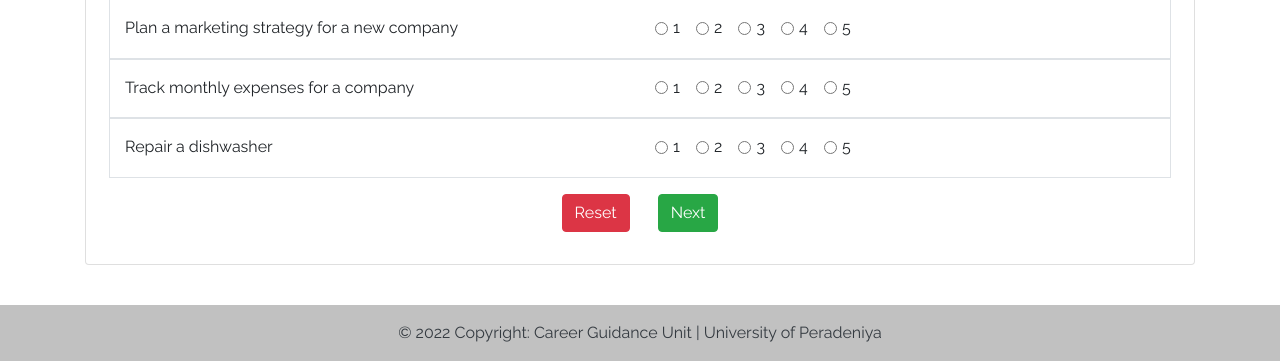
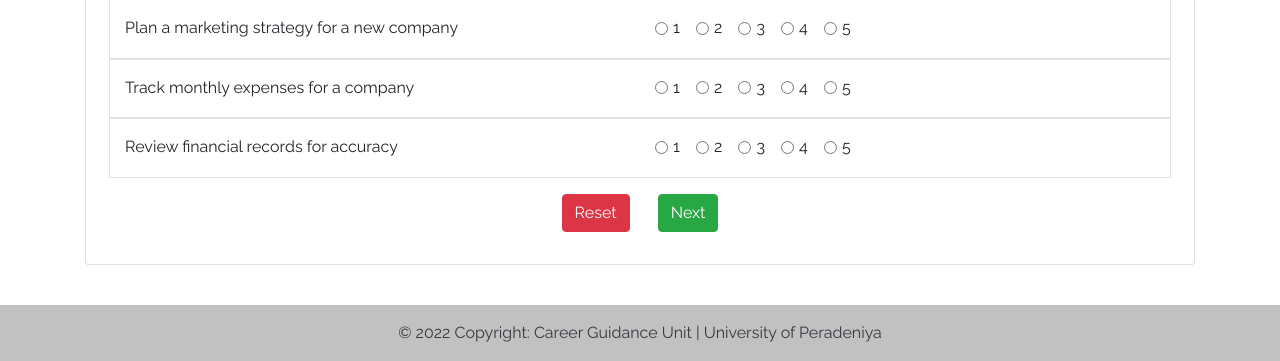
Before and after one commit to ratheesk/we-lead, a PHP site: page /pages/holland-career-test-eng-1.php in a window 1280 px wide. Shown: the part 805-1166 px from the top of the page. Run offline with PHP 8.4, Linux system fonts and the light colour scheme.

Commit message:
Add question 12

```diff
--- a/pages/holland-career-test-eng-1.php
+++ b/pages/holland-career-test-eng-1.php
@@ -343,29 +343,29 @@ session_start(); // Session starts here.
             </div>
             <div class="row align-middle border pt-3 ml-2 mr-2">
                 <div class="col-md-6">
-                    <p>Repair a dishwasher</p>
+                    <p>Review financial records for accuracy</p>
                 </div>
                 <div class="col-md-6">
                     <div class="form-group">
                         <div class="form-check form-check-inline">
-                            <input class="form-check-input" type="radio" name="k_1" id="k_1_1" value="1"  required="required">
-                            <label class="form-check-label" for="k_1_1">1</label>
+                            <input class="form-check-input" type="radio" name="p_2" id="p_2_1" value="1"  required="required">
+                            <label class="form-check-label" for="p_2_1">1</label>
                         </div>
                         <div class="form-check form-check-inline">
-                            <input class="form-check-input" type="radio" name="k_1" id="K_1_2" value="2">
-                            <label class="form-check-label" for="K_1_2">2</label>
+                            <input class="form-check-input" type="radio" name="p_2" id="p_2_2" value="2">
+                            <label class="form-check-label" for="p_2_2">2</label>
                         </div>
                         <div class="form-check form-check-inline">
-                            <input class="form-check-input" type="radio" name="k_1" id="K_1_3" value="3">
-                            <label class="form-check-label" for="K_1_3">3</label>
+                            <input class="form-check-input" type="radio" name="p_2" id="p_2_3" value="3">
+                            <label class="form-check-label" for="p_2_3">3</label>
                         </div>
                         <div class="form-check form-check-inline">
-                            <input class="form-check-input" type="radio" name="k_1" id="K_1_4" value="4">
-                            <label class="form-check-label" for="K_1_4">4</label>
+                            <input class="form-check-input" type="radio" name="p_2" id="p_2_4" value="4">
+                            <label class="form-check-label" for="p_2_4">4</label>
                         </div>
                         <div class="form-check form-check-inline">
-                            <input class="form-check-input" type="radio" name="k_1" id="K_1_5" value="5">
-                            <label class="form-check-label" for="K_1_5">5</label>
+                            <input class="form-check-input" type="radio" name="p_2" id="p_2_5" value="5">
+                            <label class="form-check-label" for="p_2_5">5</label>
                         </div>
                     </div>
                 </div>
```
